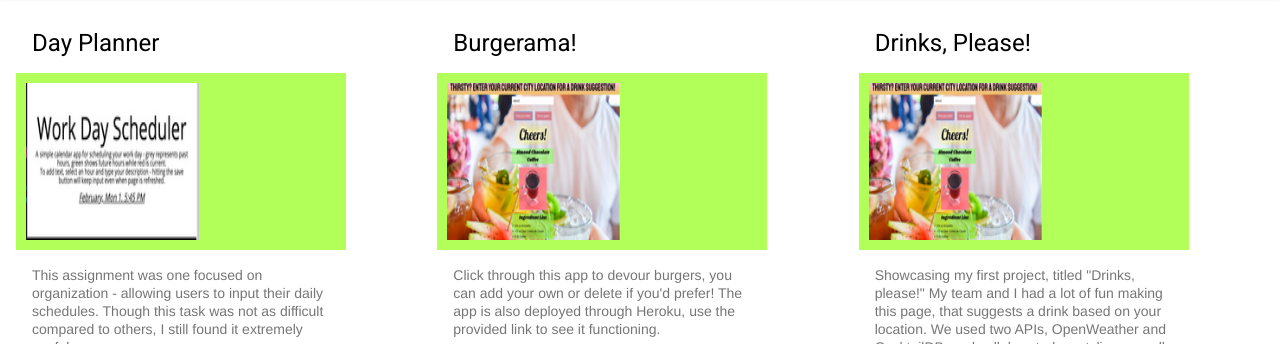
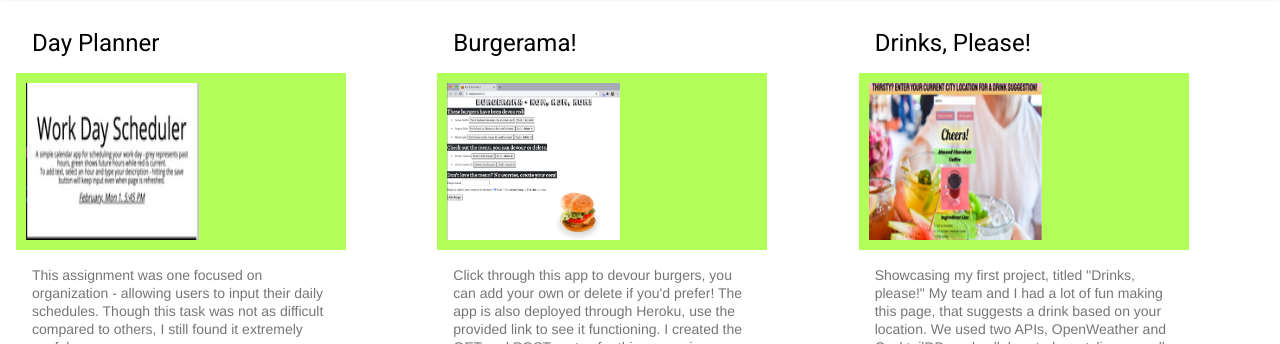
Before and after one commit to vshulman25/allaboutvick, a plain HTML site: page index.html in a window 1280 px wide. Shown: the part 456-800 px from the top of the page. Drawn offline with nearby package versions, Linux system fonts and the light colour scheme.

Commit message:
rama update

```diff
--- a/index.html
+++ b/index.html
@@ -74,12 +74,12 @@
                                 <h2 class="mdl-card__title-text">Burgerama!</h2>
                             </div>
                             <div class="mdl-card__media">
-                                <img src="./images/drinksresize.png" width="173" height="157" border="0" alt="drinkspls"
+                                <img src="./images/ramascreenshotlocalresize.png" width="173" height="157" border="0" alt="drinkspls"
                                     style="padding: 10px;">
                             </div>
                             <div class="mdl-card__supporting-text">
                              Click through this app to devour burgers, you can add your own or delete if you'd prefer! The app is also deployed through Heroku,
-                             use the provided link to see it functioning.
+                             use the provided link to see it functioning. I created the GET and POST routes for this app, using MySQL and Node.
                             </div>
                             <div class="mdl-card__actions">
                                 <a href="https://github.com/vshulman25/burgerama">Burgerama!</a>
```
Also changed, not shown: images/ramascreenshotlocalresize.png (added).
